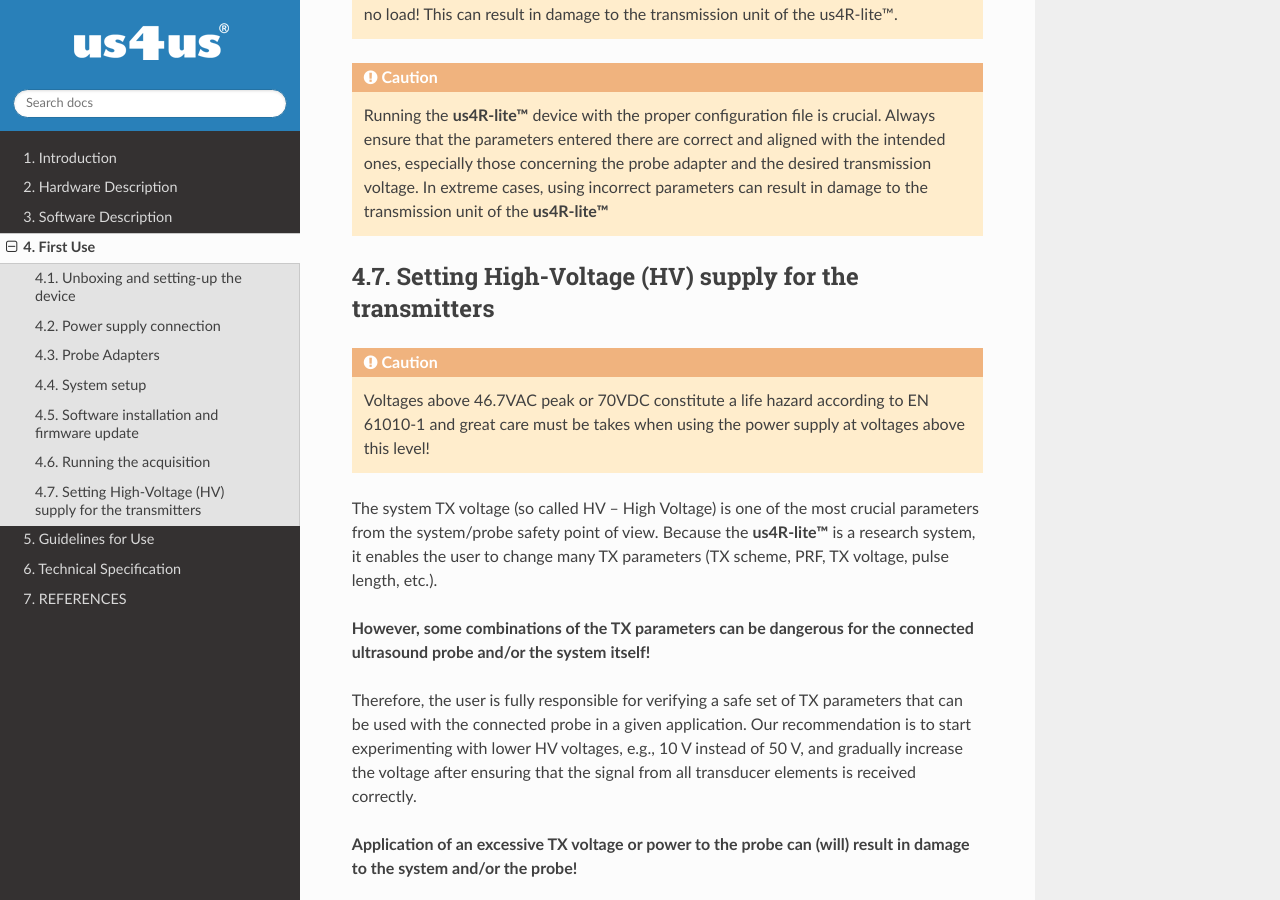
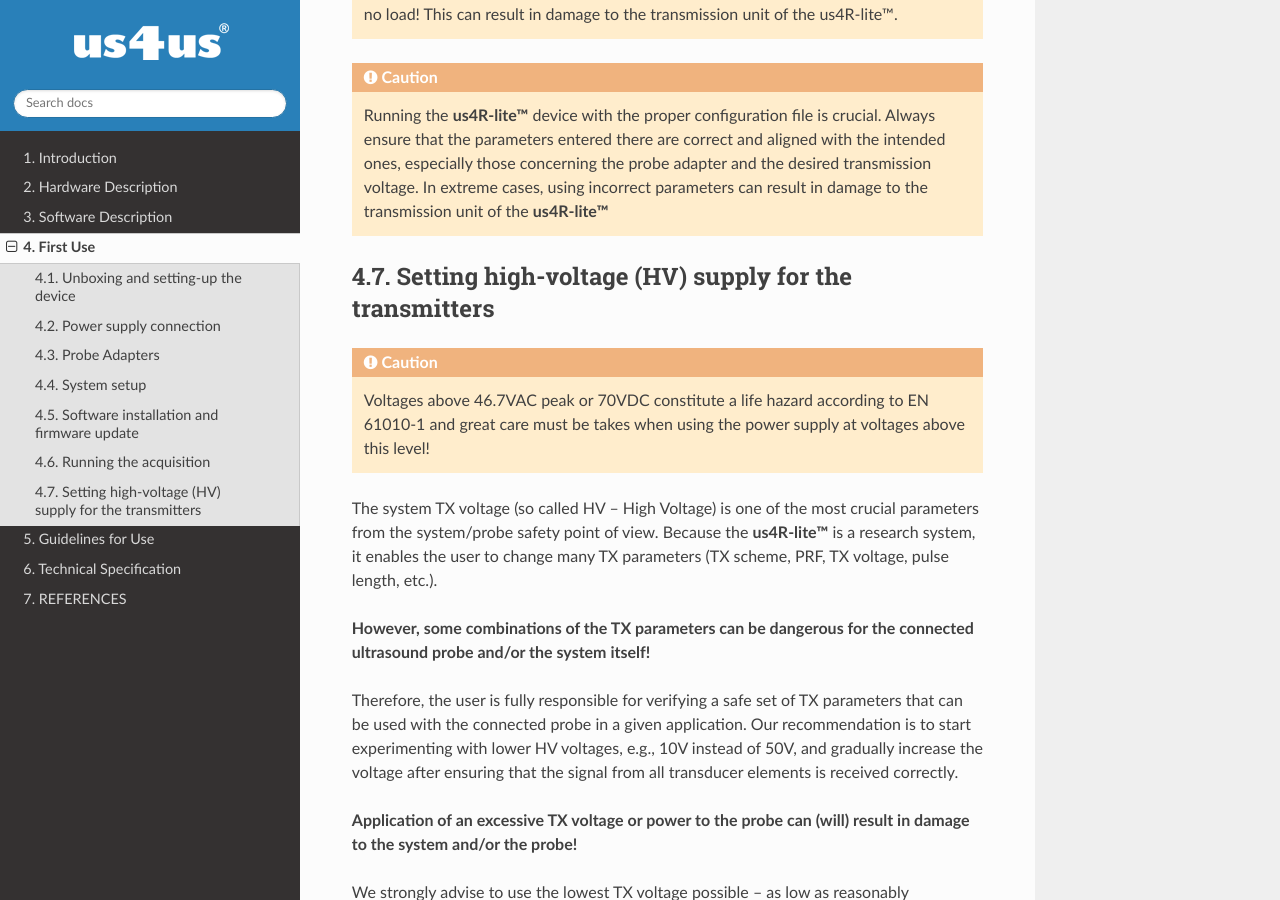
Before and after one commit to us4useu/us4r-lite-user-docs, a Sphinx documentation site: the page built from docs/content/4_first-use.md, in a window 1280 px wide and 900 px high, scrolled down 4097 px. Built offline with Sphinx 7.4.7 and the Read the Docs theme 3.1.0, drawn with Linux system fonts in a browser that asks for light colours.

Commit message:
Update 4_first-use.md

```diff
--- a/docs/content/4_first-use.md
+++ b/docs/content/4_first-use.md
@@ -149,7 +149,7 @@
 In extreme cases, using incorrect parameters can result in damage to the transmission unit of the **us4R-lite™**
 :::
 
-## Setting High-Voltage (HV) supply for the transmitters
+## Setting high-voltage (HV) supply for the transmitters
 
 :::{Caution}
 Voltages above 46.7VAC peak or 70VDC constitute a life hazard according to EN 61010-1 and great care must be takes when using the power supply at voltages above this level!
@@ -162,7 +162,7 @@
 **However, some combinations of the TX parameters can be dangerous for
 the connected ultrasound probe and/or the system itself!**
 
-Therefore, the user is fully responsible for verifying a safe set of TX parameters that can be used with the connected probe in a given application. Our recommendation is to start experimenting with lower HV voltages, e.g., 10 V instead of 50 V, and gradually increase the voltage after ensuring that the signal from all transducer elements is received correctly.
+Therefore, the user is fully responsible for verifying a safe set of TX parameters that can be used with the connected probe in a given application. Our recommendation is to start experimenting with lower HV voltages, e.g., 10V instead of 50V, and gradually increase the voltage after ensuring that the signal from all transducer elements is received correctly.
 %CZY MAMY PRZYKŁAD JAK SPRAWDZIĆ NA NITCE CZY WSZYSTKIE KANAŁY WIDAĆ OK?
 
 **Application of an excessive TX voltage or power to the probe can
```
